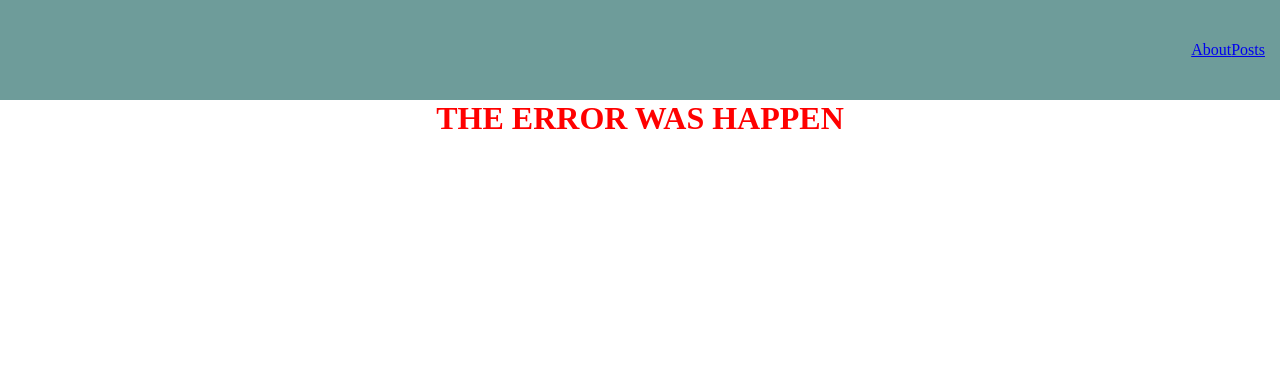
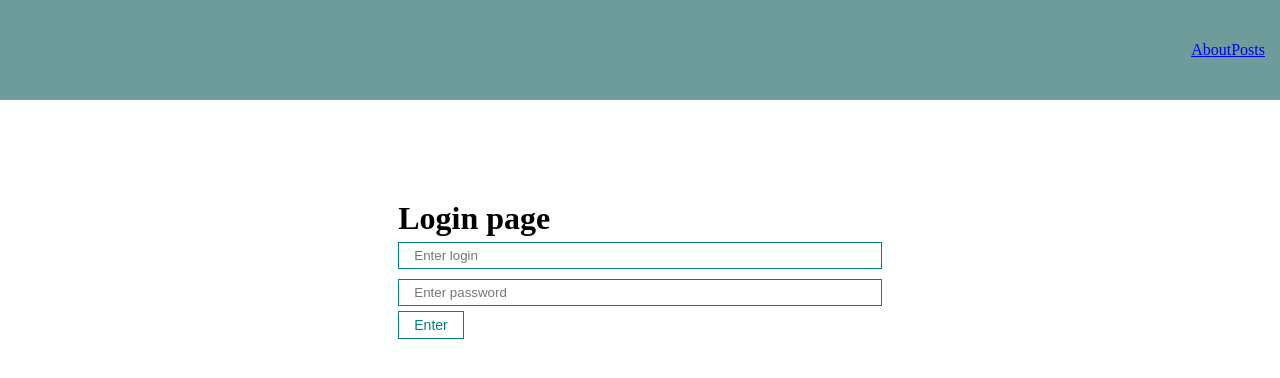
Before and after one commit to Ivsmcrew/ReactUlbi, a React (Create React App) app: page /login in a window 1280 px wide. Shown: the top 378 px of the page. Built offline with nearby package versions, Linux system fonts and the light colour scheme.

Commit message:
add login page

```diff
--- a/src/components/AppRouter.jsx
+++ b/src/components/AppRouter.jsx
@@ -1,19 +1,32 @@
 import React from "react";
 import { Route, Routes } from "react-router-dom";
-import About from "../pages/About";
-import Posts from "../pages/Posts";
-import PostIdPage from "../pages/PostIdPage";
-import Error from "../pages/Error";
+import { privateRoutes, publicRoutes } from "../router/routes";
 
 const AppRouter = function() {
+  const isAuth = true;
+
   return(
-    <Routes>
-      <Route path="/" element={<About />} />
-      <Route path="/about" element={<About />} />
-      <Route path="/posts" element={<Posts />} />
-      <Route path="/posts/:id" element={<PostIdPage />} />
-      <Route path="*" element={<Error />} />
-    </Routes>
+    isAuth
+      ?
+      <Routes>
+        {privateRoutes.map(route =>
+          <Route
+            path={route.path}
+            element={<route.component />}
+            key={route.path}
+          />
+        )}
+      </Routes>
+      :
+      <Routes>
+        {publicRoutes.map(route =>
+          <Route
+            path={route.path}
+            element={<route.component />}
+            key={route.path}
+          />
+        )}
+      </Routes>
   )
 }
 
--- /dev/null
+++ b/src/pages/Login.jsx
@@ -0,0 +1,18 @@
+import React from "react";
+import MyInput from "../UI/input/MyInput";
+import MyButton from "../UI/button/MyButton";
+
+const Login = function() {
+  return(
+    <div>
+      <h1 style={{marginTop: '100px'}}>Login page</h1>
+      <form>
+        <MyInput type='text' placeholder='Enter login'/>
+        <MyInput type='password' placeholder='Enter password'/>
+        <MyButton>Enter</MyButton>
+      </form>
+    </div>
+  )
+}
+
+export default Login
--- a/src/pages/Error.jsx
+++ b/src/pages/MyError.jsx
@@ -1,6 +1,6 @@
 import React from "react";
 
-const Error = function() {
+const MyError = function() {
   return (
     <div>
       <h1 style={{color: 'red'}}>THE ERROR WAS HAPPEN</h1>
@@ -8,4 +8,4 @@ const Error = function() {
   )
 }
 
-export default Error;
+export default MyError;
--- /dev/null
+++ b/src/router/routes.js
@@ -0,0 +1,20 @@
+import About from "../pages/About";
+import PostIdPage from "../pages/PostIdPage";
+import Posts from "../pages/Posts";
+import MyError from "../pages/MyError";
+import Login from "../pages/Login";
+
+
+export const privateRoutes = [
+  {path: '/login', component: Login},
+  {path: '/about', component: About},
+  {path: '/posts', component: Posts},
+  {path: '/posts/:id', component: PostIdPage},
+  {path: '/', component: About},
+  {path: '*', component: MyError},
+]
+
+export const publicRoutes = [
+  {path: '/login', component: Login},
+  {path: '*', component: MyError},
+]
```
